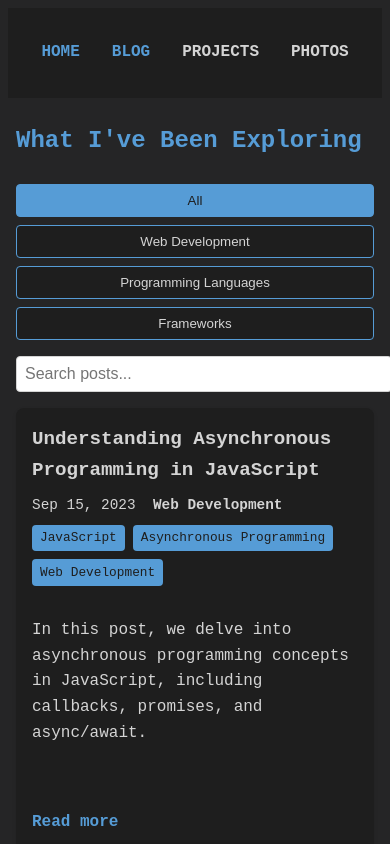
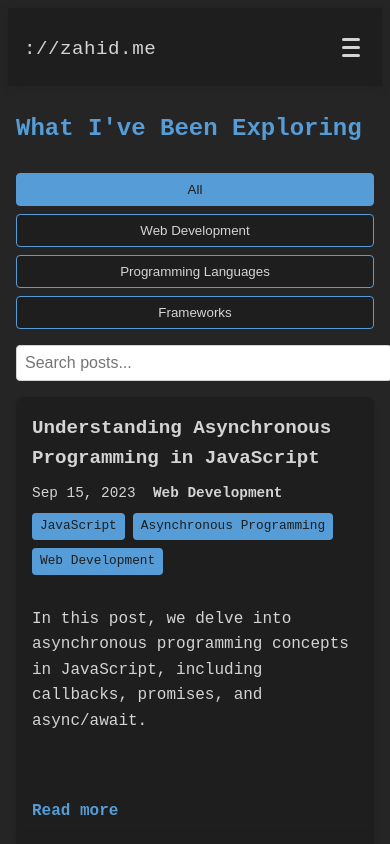
Before and after one commit to zahidhasann88/zahidhasann88, an Angular app: page /blog in a window 390 px wide. Shown: the top 844 px of the page. Built offline with nearby package versions, Linux system fonts and the light colour scheme.

Commit message:
Refactor header component and update navigation styling

```diff
--- a/src/app/components/header/header.component.html
+++ b/src/app/components/header/header.component.html
@@ -1,8 +1,19 @@
 <header>
   <nav>
-      <ul>
+    <div class="logo">
+      <a routerLink="/" class="logo-link">://zahid.me</a>
+    </div>
+    <button class="menu-toggle" (click)="toggleMenu()" [class.open]="isMenuOpen">
+      <span class="bar"></span>
+      <span class="bar"></span>
+      <span class="bar"></span>
+    </button>
+    <ul [class.open]="isMenuOpen">
       <li *ngFor="let item of navItems">
-          <a [routerLink]="item.path" routerLinkActive="active">{{ item.label }}</a>
+        <a [routerLink]="item.path" routerLinkActive="active" (click)="isMenuOpen = false">
+          {{ item.label }}
+          <span class="underline"></span>
+        </a>
       </li>
     </ul>
   </nav>
--- a/src/app/components/header/header.component.scss
+++ b/src/app/components/header/header.component.scss
@@ -1,25 +1,139 @@
 header {
   background-color: var(--primary-color);
-    padding: 1rem 0;
+  padding: 1rem;
+  box-shadow: 0 2px 10px rgba(0, 0, 0, 0.1);
+}
+
+nav {
+  display: flex;
+  justify-content: space-between;
+  align-items: center;
+  max-width: 1200px;
+  margin: 0 auto;
+}
+
+.logo {
+  font-size: 1.8rem;
+  font-weight: bold;
+
+  .logo-link {
+    color: var(--secondary-color);
+    text-decoration: none;
+    text-transform: lowercase;
+    transition: color var(--transition-speed);
+
+    &:hover {
+      color: var(--accent-color);
+    }
+  }
+}
+
+.menu-toggle {
+  display: none;
+  flex-direction: column;
+  justify-content: space-between;
+  width: 30px;
+  height: 21px;
+  background: transparent;
+  border: none;
+  cursor: pointer;
+  transition: transform var(--transition-speed);
+
+  &.open {
+    transform: rotate(90deg);
+  }
+
+  .bar {
+    height: 3px;
+    width: 100%;
+    background-color: var(--secondary-color);
+    border-radius: 10px;
+    transition: transform var(--transition-speed), opacity var(--transition-speed);
+  }
+
+  &.open {
+    .bar:nth-child(1) {
+      transform: translateY(9px) rotate(45deg);
+    }
+    .bar:nth-child(2) {
+      opacity: 0;
+    }
+    .bar:nth-child(3) {
+      transform: translateY(-9px) rotate(-45deg);
+    }
+  }
 }
 
 nav ul {
   display: flex;
-    justify-content: center;
   list-style-type: none;
   padding: 0;
+  margin: 0;
 }
 
 nav li {
-    margin: 0 1rem;
+  margin-left: 2rem;
 }
 
 nav a {
   color: var(--secondary-color);
-    font-weight: bold;
+  font-weight: 500;
   text-transform: uppercase;
+  text-decoration: none;
+  font-size: 1rem;
+  letter-spacing: 0.5px;
+  position: relative;
+  transition: color var(--transition-speed);
+
+  &:hover, &.active {
+    color: var(--accent-color);
   }
 
-  nav a.active {
-    color: var(--accent-color);
+  .underline {
+    position: absolute;
+    bottom: -5px;
+    left: 0;
+    width: 0;
+    height: 2px;
+    background-color: var(--accent-color);
+    transition: width var(--transition-speed);
   }
+
+  &:hover .underline, &.active .underline {
+    width: 100%;
+  }
+}
+
+@media (max-width: 768px) {
+  .menu-toggle {
+    display: flex;
+  }
+
+  nav ul {
+    display: none;
+    flex-direction: column;
+    position: absolute;
+    top: 60px;
+    left: 0;
+    width: 100%;
+    background-color: var(--primary-color);
+    padding: 1rem;
+    box-shadow: 0 5px 10px rgba(0, 0, 0, 0.1);
+
+    &.open {
+      display: flex;
+    }
+  }
+
+  nav li {
+    margin: 1rem 0;
+  }
+
+  nav a {
+    font-size: 1.2rem;
+
+    .underline {
+      bottom: -8px;
+    }
+  }
+}
--- a/src/app/components/header/header.component.ts
+++ b/src/app/components/header/header.component.ts
@@ -12,8 +12,14 @@ import { RouterModule } from '@angular/router';
 export class HeaderComponent {
   navItems = [
     { path: '/', label: 'Home' },
+    { path: '/projects', label: 'Projects' },
     { path: '/blog', label: 'Blog' },
-    { path: '/projects', label: 'Projects' },
     { path: '/photos', label: 'Photos' }
   ];
+
+  isMenuOpen = false;
+
+  toggleMenu() {
+    this.isMenuOpen = !this.isMenuOpen;
+  }
 }
--- a/src/app/pages/photos/photos.component.scss
+++ b/src/app/pages/photos/photos.component.scss
@@ -200,11 +200,11 @@ h1 {
   }
 
   .image-item img {
-    height: 200px;
+    height: 300px;
   }
 
   h1 {
-    font-size: 2rem;
+    font-size: 1.5rem;
   }
 
   .modal-content {
@@ -222,7 +222,7 @@ h1 {
   }
 
   h1 {
-    font-size: 1.5rem;
+    font-size: 1rem;
   }
 
   .category-filter button {
--- a/src/styles.scss
+++ b/src/styles.scss
@@ -1,10 +1,10 @@
-/* You can add global styles to this file, and also import other style files */
 :root {
   --primary-color: #1e1e1e;
   --secondary-color: #d4d4d4;
   --accent-color: #569cd6;
   --background-color: #252526;
   --text-color: #d4d4d4;
+  --transition-speed: 0.3s;
 }
 
 body {
```
Lines whose indentation alone changed are shown as unchanged.
